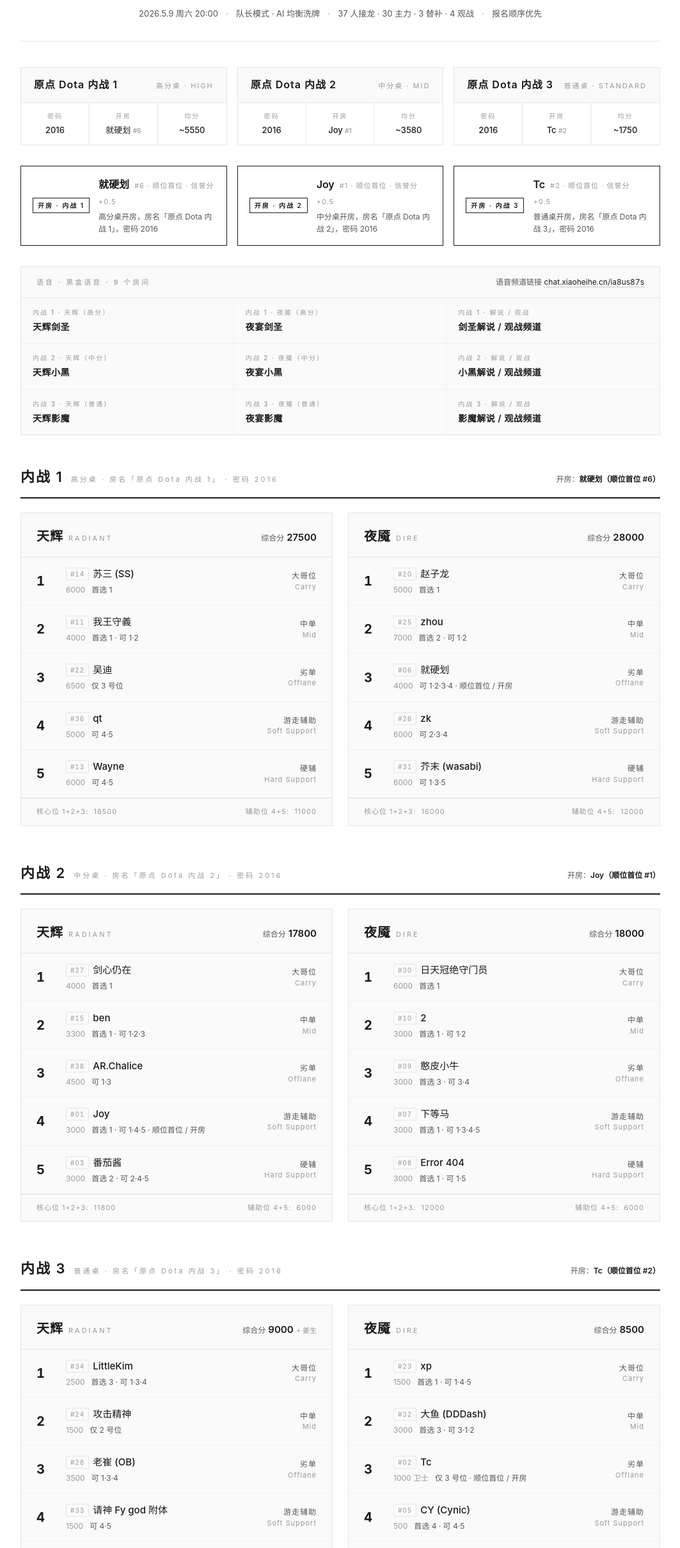
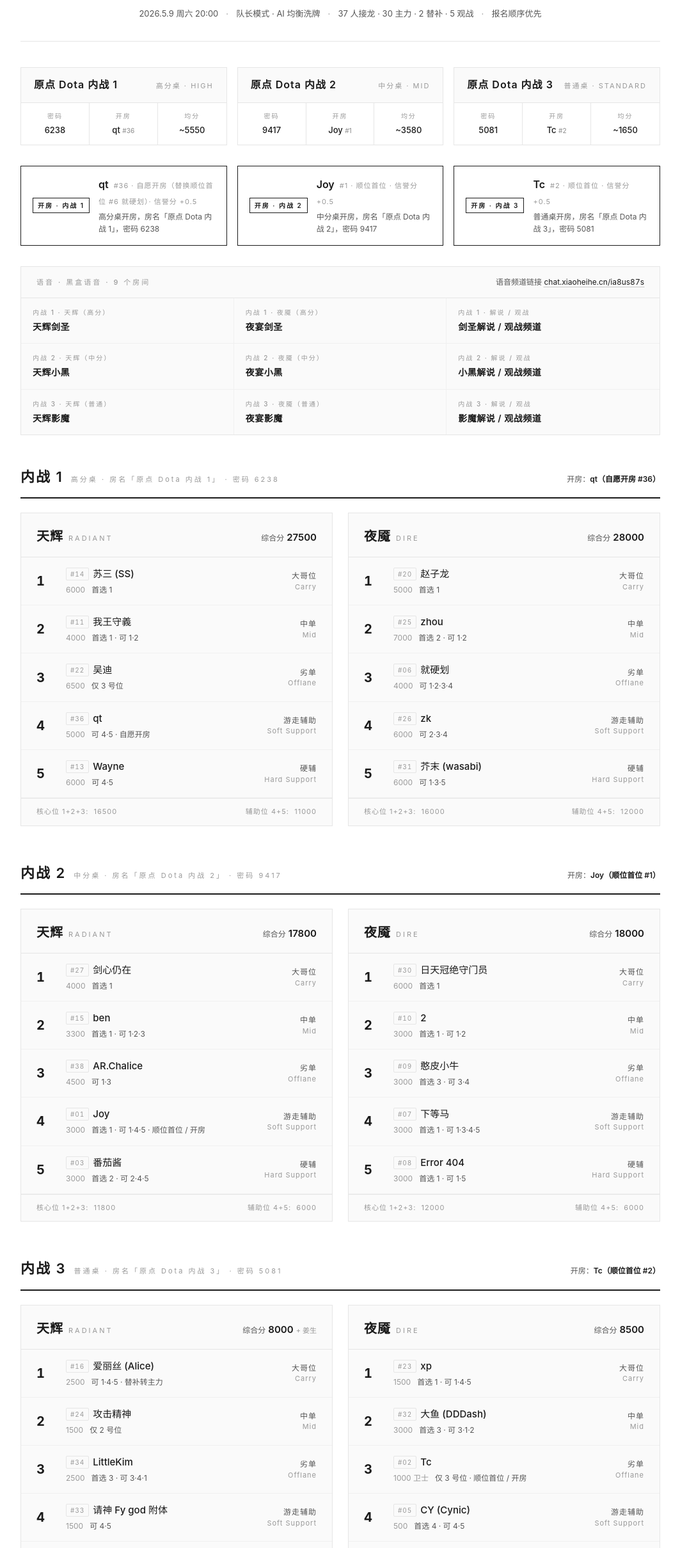
Before and after one commit to mrliuzhiyu/OriginDota, a plain HTML site: page 20260509-内战对战表.html in a window 1280 px wide. Shown: the part 141-2560 px from the top of the page at 64% size, without its empty margins (108-1171 px from the left). Drawn offline with Linux system fonts and the light colour scheme.

Commit message:
update: 三桌密码各不同（6238/9417/5081），qt 替换就硬划开内战 1，老崔改观战，爱丽丝转主力补内战 3

```diff
--- a/20260509-内战对战表.html
+++ b/20260509-内战对战表.html
@@ -745,7 +745,7 @@
     <div class="meta">
       <span>2026.5.9 周六 20:00</span>
       <span>队长模式 · AI 均衡洗牌</span>
-      <span>37 人接龙 · 30 主力 · 3 替补 · 4 观战</span>
+      <span>37 人接龙 · 30 主力 · 2 替补 · 5 观战</span>
       <span>报名顺序优先</span>
     </div>
   </header>
@@ -760,11 +760,11 @@
       <div class="r-grid">
         <div class="r-cell">
           <div class="r-label">密码</div>
-          <div class="r-value">2016</div>
+          <div class="r-value">6238</div>
         </div>
         <div class="r-cell">
           <div class="r-label">开房</div>
-          <div class="r-value">就硬划 <span style="font-size:10px; color: var(--ink-mute);">#6</span></div>
+          <div class="r-value">qt <span style="font-size:10px; color: var(--ink-mute);">#36</span></div>
         </div>
         <div class="r-cell">
           <div class="r-label">均分</div>
@@ -781,7 +781,7 @@
       <div class="r-grid">
         <div class="r-cell">
           <div class="r-label">密码</div>
-          <div class="r-value">2016</div>
+          <div class="r-value">9417</div>
         </div>
         <div class="r-cell">
           <div class="r-label">开房</div>
@@ -802,7 +802,7 @@
       <div class="r-grid">
         <div class="r-cell">
           <div class="r-label">密码</div>
-          <div class="r-value">2016</div>
+          <div class="r-value">5081</div>
         </div>
         <div class="r-cell">
           <div class="r-label">开房</div>
@@ -810,7 +810,7 @@
         </div>
         <div class="r-cell">
           <div class="r-label">均分</div>
-          <div class="r-value">~1750</div>
+          <div class="r-value">~1650</div>
         </div>
       </div>
     </div>
@@ -821,22 +821,22 @@
     <div class="cap">
       <span class="cap-badge">开房 · 内战 1</span>
       <div class="cap-info">
-        <div class="cap-name">就硬划<span style="font-size:11px; color: var(--ink-mute); letter-spacing:1px; margin-left:8px; font-weight:400;">#6 · 顺位首位 · 信誉分 +0.5</span></div>
-        <div class="cap-duty">高分桌开房，房名「原点 Dota 内战 1」，密码 2016</div>
+        <div class="cap-name">qt<span style="font-size:11px; color: var(--ink-mute); letter-spacing:1px; margin-left:8px; font-weight:400;">#36 · 自愿开房（替换顺位首位 #6 就硬划）· 信誉分 +0.5</span></div>
+        <div class="cap-duty">高分桌开房，房名「原点 Dota 内战 1」，密码 6238</div>
       </div>
     </div>
     <div class="cap">
       <span class="cap-badge">开房 · 内战 2</span>
       <div class="cap-info">
         <div class="cap-name">Joy<span style="font-size:11px; color: var(--ink-mute); letter-spacing:1px; margin-left:8px; font-weight:400;">#1 · 顺位首位 · 信誉分 +0.5</span></div>
-        <div class="cap-duty">中分桌开房，房名「原点 Dota 内战 2」，密码 2016</div>
+        <div class="cap-duty">中分桌开房，房名「原点 Dota 内战 2」，密码 9417</div>
       </div>
     </div>
     <div class="cap">
       <span class="cap-badge">开房 · 内战 3</span>
       <div class="cap-info">
         <div class="cap-name">Tc<span style="font-size:11px; color: var(--ink-mute); letter-spacing:1px; margin-left:8px; font-weight:400;">#2 · 顺位首位 · 信誉分 +0.5</span></div>
-        <div class="cap-duty">普通桌开房，房名「原点 Dota 内战 3」，密码 2016</div>
+        <div class="cap-duty">普通桌开房，房名「原点 Dota 内战 3」，密码 5081</div>
       </div>
     </div>
   </section>
@@ -890,8 +890,8 @@
   <!-- ============ 内战 1 · 高分桌 ============ -->
   <div class="battle-block">
     <div class="battle-head">
-      <h2>内战 1<span class="room-tag">高分桌 · 房名「原点 Dota 内战 1」 · 密码 2016</span></h2>
-      <div class="b-cap">开房：<b>就硬划（顺位首位 #6）</b></div>
+      <h2>内战 1<span class="room-tag">高分桌 · 房名「原点 Dota 内战 1」 · 密码 6238</span></h2>
+      <div class="b-cap">开房：<b>qt（自愿开房 #36）</b></div>
     </div>
 
     <div class="teams">
@@ -945,7 +945,7 @@
             <div class="name"><span class="num">#36</span>qt</div>
             <div class="sub">
               <span>5000</span>
-              <span class="pref">可 4·5</span>
+              <span class="pref">可 4·5 · 自愿开房</span>
             </div>
           </div>
           <div class="role"><b>游走辅助</b>Soft Support</div>
@@ -1006,7 +1006,7 @@
             <div class="name"><span class="num">#06</span>就硬划</div>
             <div class="sub">
               <span>4000</span>
-              <span class="pref">可 1·2·3·4 · 顺位首位 / 开房</span>
+              <span class="pref">可 1·2·3·4</span>
             </div>
           </div>
           <div class="role"><b>劣单</b>Offlane</div>
@@ -1048,7 +1048,7 @@
   <!-- ============ 内战 2 · 中分桌 ============ -->
   <div class="battle-block">
     <div class="battle-head">
-      <h2>内战 2<span class="room-tag">中分桌 · 房名「原点 Dota 内战 2」 · 密码 2016</span></h2>
+      <h2>内战 2<span class="room-tag">中分桌 · 房名「原点 Dota 内战 2」 · 密码 9417</span></h2>
       <div class="b-cap">开房：<b>Joy（顺位首位 #1）</b></div>
     </div>
 
@@ -1206,7 +1206,7 @@
   <!-- ============ 内战 3 · 普通桌 ============ -->
   <div class="battle-block">
     <div class="battle-head">
-      <h2>内战 3<span class="room-tag">普通桌 · 房名「原点 Dota 内战 3」 · 密码 2016</span></h2>
+      <h2>内战 3<span class="room-tag">普通桌 · 房名「原点 Dota 内战 3」 · 密码 5081</span></h2>
       <div class="b-cap">开房：<b>Tc（顺位首位 #2）</b></div>
     </div>
 
@@ -1216,16 +1216,16 @@
       <div class="team">
         <div class="team-head">
           <div class="team-name">天辉<span class="en">RADIANT</span></div>
-          <div class="team-score">综合分<b>9000<span style="font-weight:400; font-size:11px; color: var(--ink-mute); margin-left:4px;">+ 姜生</span></b></div>
+          <div class="team-score">综合分<b>8000<span style="font-weight:400; font-size:11px; color: var(--ink-mute); margin-left:4px;">+ 姜生</span></b></div>
         </div>
 
         <div class="slot">
           <div class="pos">1</div>
           <div class="info">
-            <div class="name"><span class="num">#34</span>LittleKim</div>
+            <div class="name"><span class="num">#16</span>爱丽丝 (Alice)</div>
             <div class="sub">
               <span>2500</span>
-              <span class="pref">首选 3 · 可 1·3·4</span>
+              <span class="pref">可 1·4·5 · 替补转主力</span>
             </div>
           </div>
           <div class="role"><b>大哥位</b>Carry</div>
@@ -1246,10 +1246,10 @@
         <div class="slot">
           <div class="pos">3</div>
           <div class="info">
-            <div class="name"><span class="num">#28</span>老崔 (OB)</div>
-            <div class="sub">
-              <span>3500</span>
-              <span class="pref">可 1·3·4</span>
+            <div class="name"><span class="num">#34</span>LittleKim</div>
+            <div class="sub">
+              <span>2500</span>
+              <span class="pref">首选 3 · 可 3·4·1</span>
             </div>
           </div>
           <div class="role"><b>劣单</b>Offlane</div>
@@ -1280,7 +1280,7 @@
         </div>
 
         <div class="team-foot">
-          <span>核心位 1+2+3:&nbsp; 7500</span>
+          <span>核心位 1+2+3:&nbsp; 6500</span>
           <span>辅助位 4+5:&nbsp; 1500 + 姜生</span>
         </div>
       </div>
@@ -1371,11 +1371,6 @@
         <div class="sc-when">自报替补 · 内战 1 缺 1 号位时优先顶上</div>
       </div>
       <div class="sub-card">
-        <div class="sc-name"><span class="num">#16</span>爱丽丝 (Alice)</div>
-        <div class="sc-info">2500 · 可 1·4·5</div>
-        <div class="sc-when">观战可替补 · 内战 2 / 3 缺 1·4·5 时可顶</div>
-      </div>
-      <div class="sub-card">
         <div class="sc-name"><span class="num">#29</span>及时行乐</div>
         <div class="sc-info">2500 · 可 2·1</div>
         <div class="sc-when">21:00 后才能玩 · 第二局起可补 1·2 号位</div>
@@ -1407,6 +1402,11 @@
         <div class="sc-info">5000 · 可 1·2</div>
         <div class="sc-when">自选观战 · 在剑圣解说房 · 内战 1 缺 1·2 且本人愿上时可顶</div>
       </div>
+      <div class="sub-card obs">
+        <div class="sc-name"><span class="num">#28</span>老崔 (OB)</div>
+        <div class="sc-info">3500 · 可 1·3·4</div>
+        <div class="sc-when">自选观战 · 在影魔解说房 · 内战 3 缺 1·3·4 且本人愿上时可顶</div>
+      </div>
     </div>
   </section>
 
@@ -1417,7 +1417,7 @@
       <li>37 人接龙（CY 报名两次 #4 #5 算 1 人，ben 报名两次 #15 #39 算 1 人，实际 37 人）。其中 4 人纯观战、1 人自报替补、1 人观战可替补、1 人 21:00 后才能玩 → 主力候选 30 人，正好 3 桌满员。</li>
       <li><b>内战 1（高分桌）</b>均分 ~5550，覆盖 4000–7000 段位。两边综合分 27500 vs 28000，差 500。开房：就硬划（#6 顺位首位）。</li>
       <li><b>内战 2（中分桌）</b>均分 ~3580，覆盖 3000–6000 段位。两边综合分 17800 vs 18000，差 200。开房：Joy（#1 顺位首位）。</li>
-      <li><b>内战 3（普通桌）</b>均分 ~1750，覆盖 0–3500 段位（姜生无段位按 0 估）。两边综合分 9000 vs 8500，差 500。开房：Tc（#2 顺位首位）。</li>
+      <li><b>内战 3（普通桌）</b>均分 ~1650，覆盖 0–3000 段位（姜生无段位按 0 估）。两边综合分 8000 vs 8500，差 500。开房：Tc（#2 顺位首位）。<b>注：</b>原顺位 #28 老崔（3500）因报观战改放观战区，由替补 #16 爱丽丝（2500）转主力补 1 号位，#34 LittleKim 从原 1 号位调到 3 号位。</li>
       <li><b>报名顺序优先：</b>主力 30 人由报名顺序前 30 个非观战 / 非替补玩家组成。早报名里自报观战 / 替补的（#12、#16–19）尊重个人选择，不强行拉上场。第三桌大都是顺位靠后的玩家（#21+ 区间为主），符合"替补顺位排后"的思路。</li>
       <li><b>关于服务器：</b>内战在游戏内房间打，跟天梯服务器无关。表里的"国服 / 东南亚"只是玩家天梯习惯参考，不影响内战。</li>
     </ul>
@@ -1425,8 +1425,8 @@
     <h3 style="margin-top: 28px;">开房 · 顺位首位人负责（信誉分 +0.5）</h3>
     <ul>
       <li>不设额外队长。每桌的"顺位首位"（按报名顺序，本桌最早报名的人）负责开房。开房队长本期信誉分额外 +0.5。</li>
-      <li><b>内战 1 → 就硬划（#6）</b>；<b>内战 2 → Joy（#1）</b>；<b>内战 3 → Tc（#2）</b>。</li>
-      <li>开房房主职责：开房（房名 <code style="font-family:inherit; background: var(--bg-card); padding:1px 6px; border:1px solid var(--line);">原点 Dota 内战 1·2·3</code>，密码 <code style="font-family:inherit; background: var(--bg-card); padding:1px 6px; border:1px solid var(--line);">2016</code>）、邀请、点开始。其它（暂停 / 处理掉线 / 换人协调）大家一起决定。</li>
+      <li><b>内战 1 → qt（#36 自愿开房，替换顺位首位 #6 就硬划）</b>；<b>内战 2 → Joy（#1 顺位首位）</b>；<b>内战 3 → Tc（#2 顺位首位）</b>。</li>
+      <li>开房房主职责：开房（房名 <code style="font-family:inherit; background: var(--bg-card); padding:1px 6px; border:1px solid var(--line);">原点 Dota 内战 1·2·3</code>，密码各桌不同 → <b>内战 1 = 6238 ｜ 内战 2 = 9417 ｜ 内战 3 = 5081</b>）、邀请、点开始。其它（暂停 / 处理掉线 / 换人协调）大家一起决定。</li>
       <li>开完房就上场，不需要"专人维护"。三桌之间想同步开始 / 结束，三个房主在剑圣解说房对一下时间。</li>
     </ul>
 
@@ -1462,7 +1462,7 @@
     <div class="roster-head">
       <div class="eyebrow">全员名单</div>
       <h2>全员花名册</h2>
-      <div class="sub">37 位接龙报名 · 按报名顺序排列 · 30 主力 · 3 替补 · 4 观战</div>
+      <div class="sub">37 位接龙报名 · 按报名顺序排列 · 30 主力 · 2 替补 · 5 观战</div>
     </div>
 
     <div class="roster-grid">
@@ -1501,10 +1501,10 @@
 
       <div class="card" data-tier="r1">
         <div class="card-num">报名 #06</div>
-        <div class="card-tag">内战 1 · 夜魇 3 号 · 顺位首位 / 开房</div>
+        <div class="card-tag">内战 1 · 夜魇 3 号</div>
         <div class="card-name">就硬划</div>
         <div class="card-info">4000 · 东南亚</div>
-        <div class="card-pos">可 1·2·3·4 · 内战 1 顺位首位负责开房</div>
+        <div class="card-pos">可 1·2·3·4（开房改由 #36 qt 自愿承担）</div>
       </div>
 
       <div class="card" data-tier="r2">
@@ -1579,12 +1579,12 @@
         <div class="card-pos">首选 1 · 可 1·2·3（接龙 #39 是重复）</div>
       </div>
 
-      <div class="card" data-tier="sub">
+      <div class="card" data-tier="r3">
         <div class="card-num">报名 #16</div>
-        <div class="card-tag">替补 · 观战可替补</div>
+        <div class="card-tag">内战 3 · 天辉 1 号 · 替补转主力</div>
         <div class="card-name">爱丽丝 (Alice)</div>
         <div class="card-info">2500 · 外服</div>
-        <div class="card-pos">可 1·4·5 · 观战可替补</div>
+        <div class="card-pos">可 1·4·5 · 替补转主力（凑齐 30 人 3 桌）</div>
       </div>
 
       <div class="card" data-tier="obs">
@@ -1675,12 +1675,12 @@
         <div class="card-pos">首选 1</div>
       </div>
 
-      <div class="card" data-tier="r3">
+      <div class="card" data-tier="obs">
         <div class="card-num">报名 #28</div>
-        <div class="card-tag">内战 3 · 天辉 3 号</div>
+        <div class="card-tag">观战 · 解说房</div>
         <div class="card-name">老崔 (OB)</div>
         <div class="card-info">3500 · 东南亚</div>
-        <div class="card-pos">可 1·3·4</div>
+        <div class="card-pos">可 1·3·4 · 自选观战</div>
       </div>
 
       <div class="card" data-tier="sub">
@@ -1725,7 +1725,7 @@
 
       <div class="card" data-tier="r3">
         <div class="card-num">报名 #34</div>
-        <div class="card-tag">内战 3 · 天辉 1 号</div>
+        <div class="card-tag">内战 3 · 天辉 3 号</div>
         <div class="card-name">LittleKim</div>
         <div class="card-info">2500 · 外服 + 国服</div>
         <div class="card-pos">首选 3 · 可 3·4·1</div>
@@ -1741,10 +1741,10 @@
 
       <div class="card" data-tier="r1">
         <div class="card-num">报名 #36</div>
-        <div class="card-tag">内战 1 · 天辉 4 号</div>
+        <div class="card-tag">内战 1 · 天辉 4 号 · 自愿开房</div>
         <div class="card-name">qt</div>
         <div class="card-info">5000 · 国服</div>
-        <div class="card-pos">可 4·5</div>
+        <div class="card-pos">可 4·5 · 内战 1 自愿开房（替换顺位首位 #6 就硬划）</div>
       </div>
 
       <div class="card" data-tier="r3">
```
